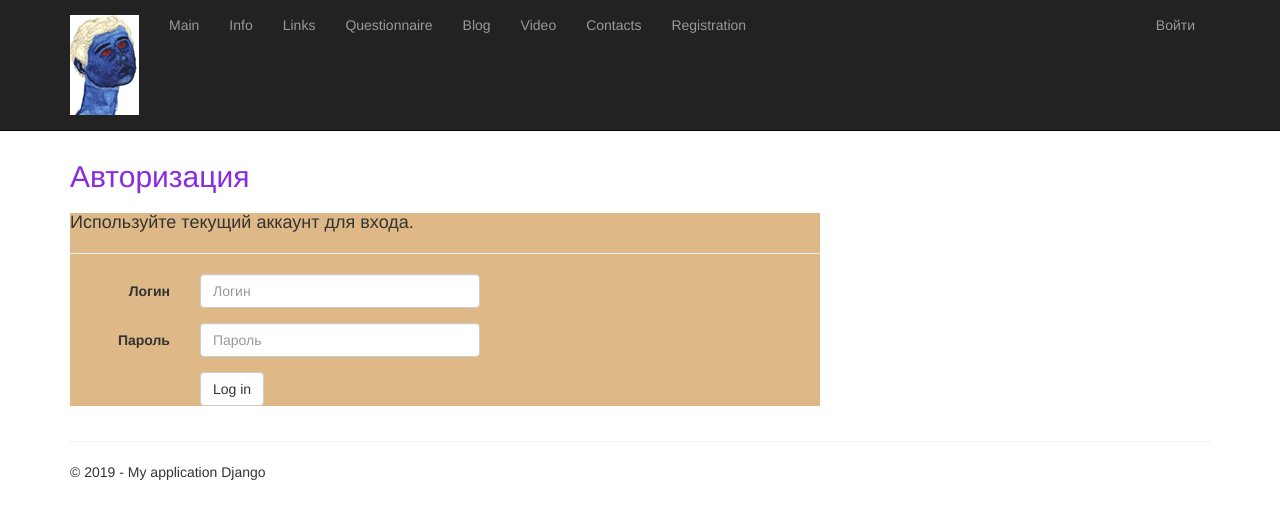
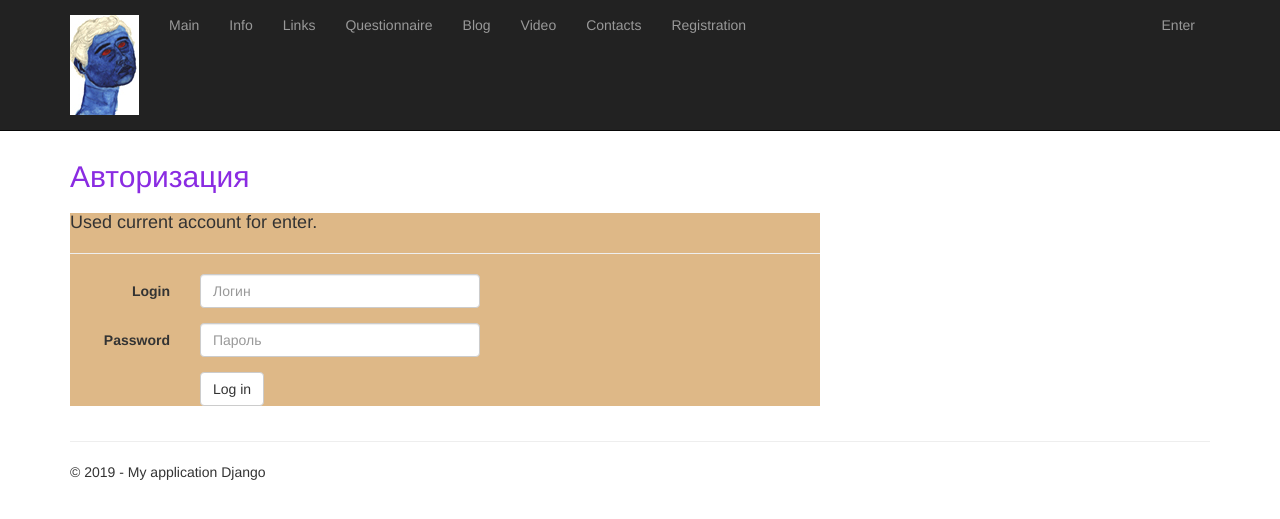
Before and after one commit to sapphirehead/DjangoOpenEdu2, a Django app: page /login/ in a window 1280 px wide. Shown: the top 519 px of the page. Run offline with Django 3.2, Linux system fonts and the light colour scheme; some libraries are stand-ins or nearby versions.

Commit message:
Twenty fourth commit

```diff
--- a/app/templates/app/about.html
+++ b/app/templates/app/about.html
@@ -5,6 +5,6 @@
 <h2>{{ title }}.</h2>
 <h3>{{ message }}</h3>
 
-<p>Мой контент</p>
+<p>My content</p>
 
 {% endblock %}
--- a/app/templates/app/contact.html
+++ b/app/templates/app/contact.html
@@ -6,10 +6,10 @@
 <h3>{{ message }}</h3>
 
 <address>
-    Ставрополь<br />
-    Мира<br />
+    Stavropol<br />
+    Mira<br />
     <abbr title="Phone">P:</abbr>
-    425.555.0100
+    8652
 </address>
 
 <address>
--- a/app/templates/app/login.html
+++ b/app/templates/app/login.html
@@ -8,16 +8,16 @@
         <section id="loginForm">
             <form action="." method="post" class="form-horizontal">
                 {% csrf_token %}
-                <h4>Используйте текущий аккаунт для входа.</h4>
+                <h4>Used current account for enter.</h4>
                 <hr />
                 <div class="form-group">
-                    <label for="id_username" class="col-md-2 control-label">Логин</label>
+                    <label for="id_username" class="col-md-2 control-label">Login</label>
                     <div class="col-md-10">
                         {{ form.username }}
                     </div>
                 </div>
                 <div class="form-group">
-                    <label for="id_password" class="col-md-2 control-label">Пароль</label>
+                    <label for="id_password" class="col-md-2 control-label">Password</label>
                     <div class="col-md-10">
                         {{ form.password }}
                     </div>
@@ -29,7 +29,7 @@
                     </div>
                 </div>
                 {% if form.errors %}
-                <p class="validation-summary-errors">Пожалуйста введите правильный логин и пароль.</p>
+                <p class="validation-summary-errors">Please, enter right login and password.</p>
                 {% endif %}
             </form>
         </section>
--- a/app/templates/app/loginpartial.html
+++ b/app/templates/app/loginpartial.html
@@ -2,15 +2,15 @@
 <form id="logoutForm" action="/logout/" method="post" class="navbar-right">
     {% csrf_token %}
     <ul class="nav navbar-nav navbar-right">
-        <li><span class="navbar-brand">Привет {{ user.username }}!</span></li>
-        <li><a href="javascript:document.getElementById('logoutForm').submit()">Выйти</a></li>
+        <li><span class="navbar-brand">Hello {{ user.username }}!</span></li>
+        <li><a href="javascript:document.getElementById('logoutForm').submit()">Exit</a></li>
     </ul>
 </form>
 
 {% else %}
 
 <ul class="nav navbar-nav navbar-right">
-    <li><a href="{% url 'login' %}">Войти</a></li>
+    <li><a href="{% url 'login' %}">Enter</a></li>
 </ul>
 
 {% endif %}
--- a/app/templates/app/registration.html
+++ b/app/templates/app/registration.html
@@ -11,7 +11,7 @@
 
         {{ regform.as_p}}
 
-        <button type="submit" class="save btn btn-default"> Зарегистрировать </button>
+        <button type="submit" class="save btn btn-default"> Registrate </button>
 
     </div>
 
```
